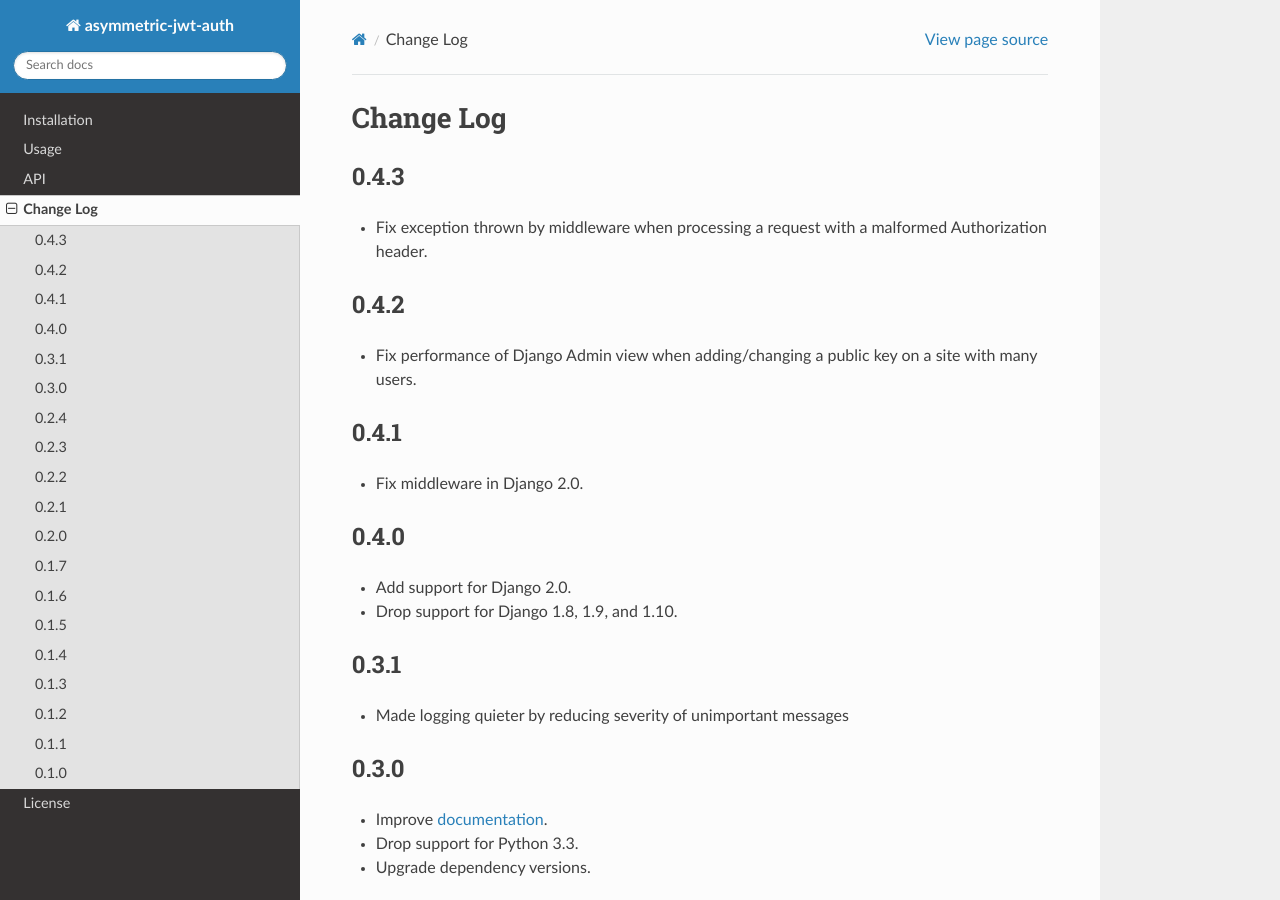
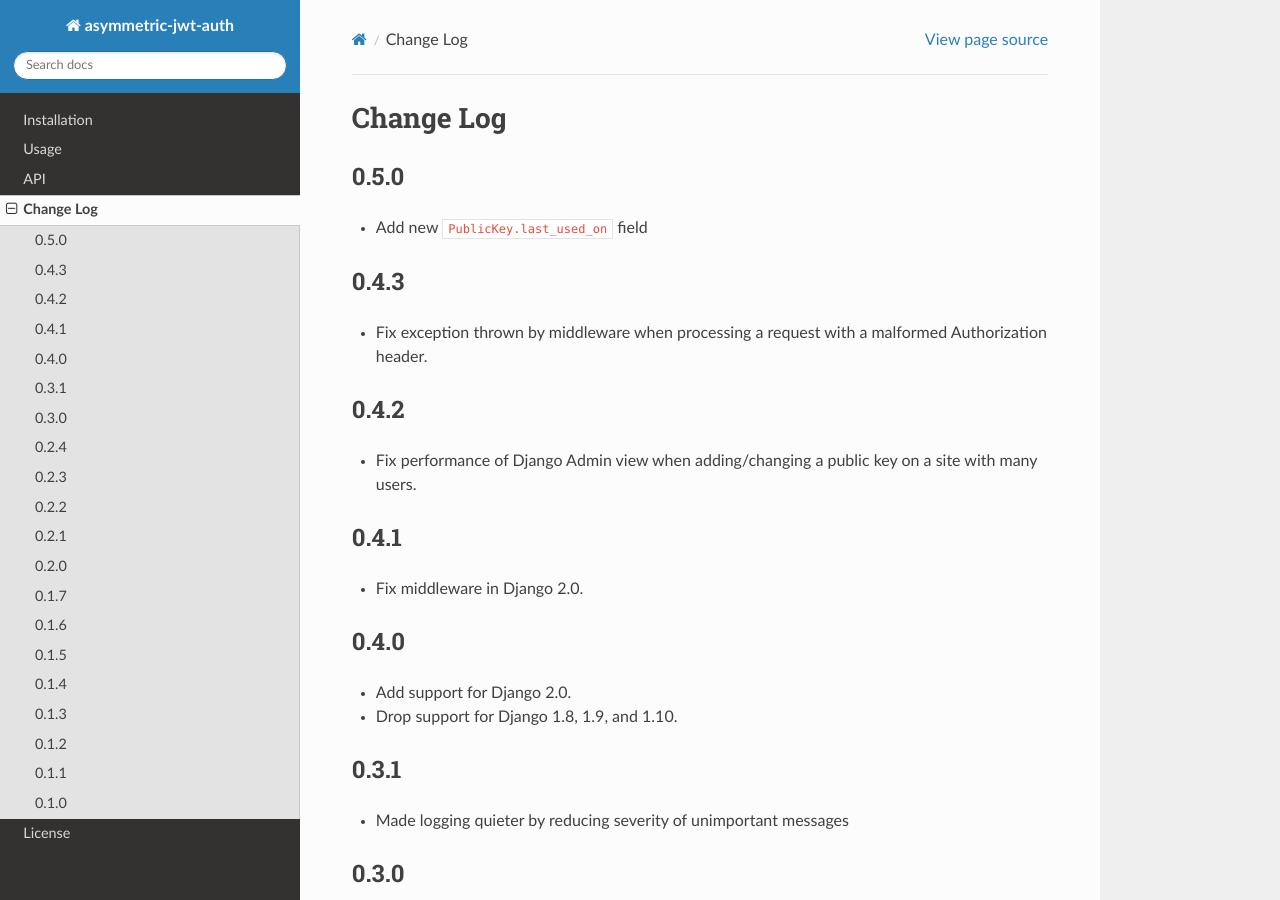
Before and after one commit to crgwbr/asymmetric-jwt-auth, a Sphinx documentation site: the page built from docs/changes.rst, in a window 1280 px wide and 900 px high. Built offline with Sphinx 7.4.7 and the Read the Docs theme 2.0.0, drawn with Linux system fonts in a browser that asks for light colours; the version number could not be read and is left out.

Commit message:
Update changelog

```diff
--- a/docs/changes.rst
+++ b/docs/changes.rst
@@ -1,5 +1,9 @@
 Change Log
 ==========
+
+0.5.0
+-----
+- Add new ``PublicKey.last_used_on`` field
 
 0.4.3
 -----
```
